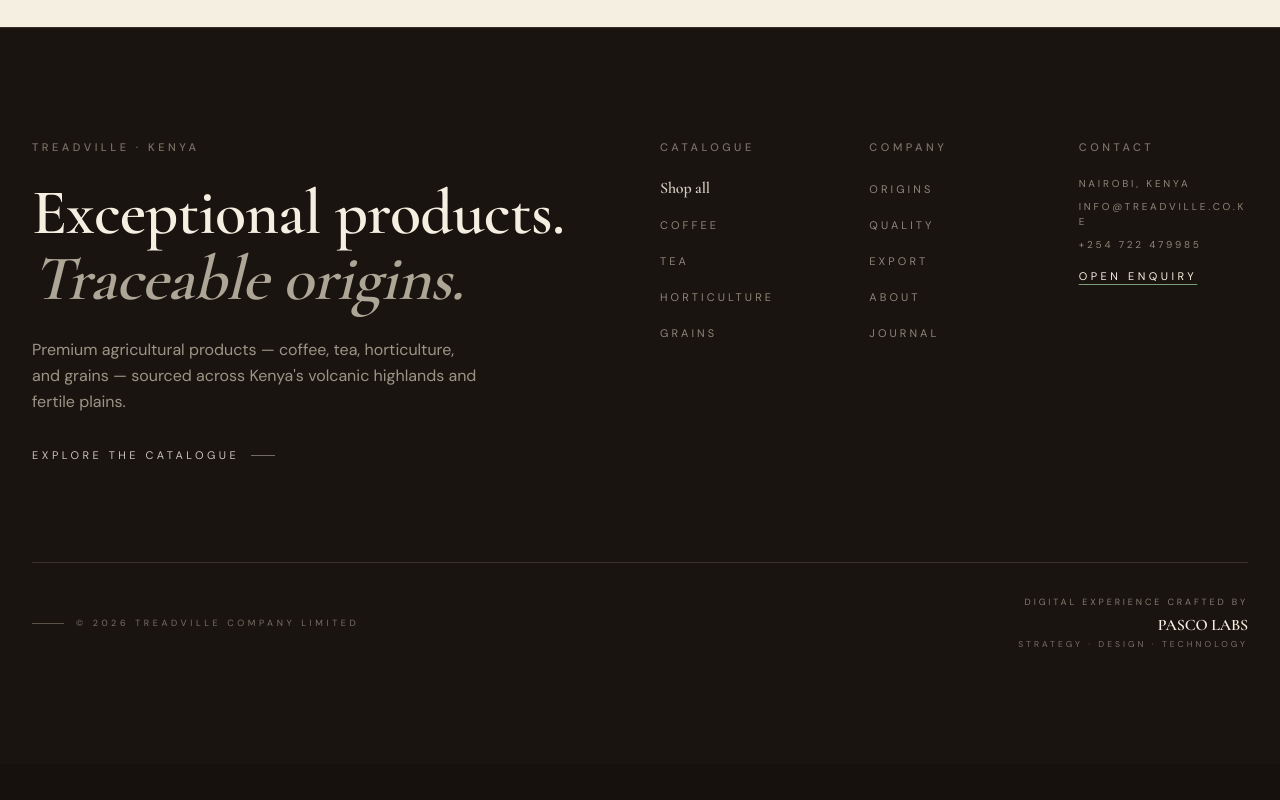
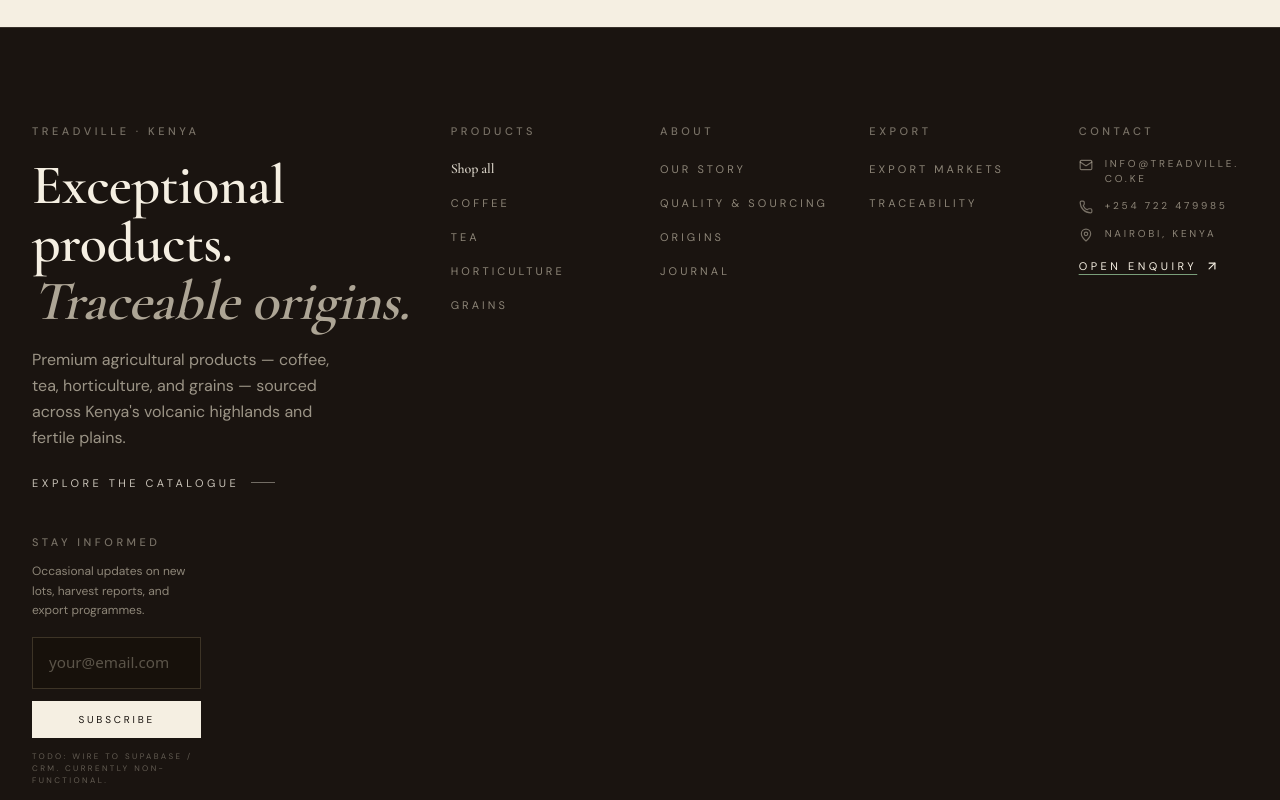
Before and after one commit to pasma2019/Treadville, a Next.js app: page / in a window 1280 px wide. Shown: the part 4640-5440 px from the top of the page. Before the commit the page ends 5404 px from the top, so only its background shows below. Built offline with nearby package versions, Linux system fonts and the light colour scheme; no server answers; the database is empty.

Commit message:
feat: 6-column footer — Brand/Products/About/Export/Contact/Newsletter, verified data only

```diff
--- /dev/null
+++ b/src/components/NewsletterForm.tsx
@@ -0,0 +1,54 @@
+"use client";
+
+import { useState } from "react";
+
+export default function NewsletterForm() {
+  const [submitted, setSubmitted] = useState(false);
+
+  return (
+    <form
+      className="mt-4 flex flex-col gap-3"
+      onSubmit={(e) => {
+        e.preventDefault();
+        setSubmitted(true);
+      }}
+      aria-label="Newsletter signup (prototype — not functional)"
+    >
+      <label htmlFor="footer-email" className="sr-only">
+        Email address
+      </label>
+      {submitted ? (
+        <p
+          className="font-mono text-[10px] uppercase tracking-[0.3em] text-[rgba(212,190,145,0.70)]"
+          role="status"
+        >
+          Thank you — this is a demo.
+        </p>
+      ) : (
+        <>
+          <input
+            id="footer-email"
+            type="email"
+            name="email"
+            placeholder="your@email.com"
+            className="field-dark"
+            autoComplete="email"
+            aria-describedby="footer-newsletter-note"
+          />
+          <button
+            type="submit"
+            className="w-full border border-[var(--ivory)] bg-[var(--ivory)] px-6 py-2.5 font-mono text-[10px] uppercase tracking-[0.28em] text-[var(--soil)] transition-colors hover:bg-transparent hover:text-[var(--ivory)] focus-visible:outline-none focus-visible:ring-2 focus-visible:ring-[rgba(212,190,145,0.50)] focus-visible:ring-offset-2 focus-visible:ring-offset-[#140f07]"
+          >
+            Subscribe
+          </button>
+        </>
+      )}
+      <p
+        id="footer-newsletter-note"
+        className="font-mono text-[8px] uppercase tracking-[0.3em] text-[rgba(236,227,206,0.35)]"
+      >
+        TODO: Wire to Supabase / CRM. Currently non-functional.
+      </p>
+    </form>
+  );
+}
--- a/src/components/SiteFooter.tsx
+++ b/src/components/SiteFooter.tsx
@@ -1,5 +1,7 @@
 import Link from "next/link";
 import Reveal from "@/components/Reveal";
+import NewsletterForm from "@/components/NewsletterForm";
+import { Mail, Phone, MapPin, ArrowUpRight } from "lucide-react";
 
 export default function SiteFooter() {
   const year = new Date().getFullYear();
@@ -7,33 +9,34 @@
   return (
     <footer
       aria-labelledby="footer-heading"
-      className="relative surface-footer px-6 py-20 md:py-28"
+      className="relative surface-footer px-6 py-16 md:py-24"
     >
       <div aria-hidden className="pointer-events-none absolute inset-x-0 top-0 h-px bg-[rgba(236,227,206,0.14)]" />
 
       <div className="mx-auto max-w-[var(--content-wide)]">
-        <Reveal as="div" delay={0} className="grid grid-cols-1 gap-12 md:grid-cols-12 md:gap-10">
-          <div className="md:col-span-6">
+        <Reveal as="div" delay={0} className="grid grid-cols-1 gap-10 md:grid-cols-6 md:gap-8 lg:gap-10">
+          {/* 1. Brand column */}
+          <div className="md:col-span-2 lg:col-span-2">
             <p className="label-on-light" style={{ color: "rgba(236,227,206,0.45)" }}>
               Treadville · Kenya
             </p>
             <h2
               id="footer-heading"
-              className="mt-6 max-w-[18ch] font-display text-3xl leading-[1.04] tracking-[-0.015em] text-[var(--ivory)] md:text-5xl lg:text-[4rem]"
+              className="mt-4 max-w-[18ch] font-display text-2xl leading-[1.04] tracking-[-0.015em] text-[var(--ivory)] md:text-3xl lg:text-[3.5rem]"
             >
               Exceptional products.{" "}
               <span className="italic text-[rgba(236,227,206,0.7)]">
                 Traceable origins.
               </span>
             </h2>
-            <p className="mt-6 max-w-md text-sm leading-relaxed text-[rgba(236,227,206,0.62)] md:text-base">
+            <p className="mt-4 max-w-xs text-sm leading-relaxed text-[rgba(236,227,206,0.62)] md:text-base">
               Premium agricultural products — coffee, tea, horticulture, and
               grains — sourced across Kenya&apos;s volcanic highlands and
               fertile plains.
             </p>
             <Link
               href="/shop"
-              className="group mt-8 inline-flex items-center gap-3 font-mono text-[11px] uppercase tracking-[0.32em] text-[var(--ivory)]/80 transition-colors duration-[var(--dur-fast)] ease-[var(--ease-out)] hover:text-[var(--ivory)]"
+              className="group mt-6 inline-flex items-center gap-3 font-mono text-[11px] uppercase tracking-[0.32em] text-[var(--ivory)]/80 transition-colors duration-[var(--dur-fast)] ease-[var(--ease-out)] hover:text-[var(--ivory)]"
             >
               <span>Explore the catalogue</span>
               <span
@@ -43,16 +46,17 @@
             </Link>
           </div>
 
-          <div className="md:col-span-2">
+          {/* 2. Products column */}
+          <div className="md:col-span-2 lg:col-span-1">
             <p className="label-on-light" style={{ color: "rgba(236,227,206,0.45)" }}>
-              Catalogue
+              Products
             </p>
-            <nav aria-label="Footer catalogue" className="mt-5">
-              <ul className="space-y-3">
+            <nav aria-label="Footer products" className="mt-4">
+              <ul className="space-y-2.5">
                 <li>
                   <Link
                     href="/shop"
-                    className="font-display text-base text-[var(--ivory)]/85 transition-colors hover:text-[var(--ivory)]"
+                    className="font-display text-sm text-[var(--ivory)]/85 transition-colors hover:text-[var(--ivory)]"
                   >
                     Shop all
                   </Link>
@@ -93,18 +97,19 @@
             </nav>
           </div>
 
-          <div className="md:col-span-2">
+          {/* 3. About column */}
+          <div className="md:col-span-2 lg:col-span-1">
             <p className="label-on-light" style={{ color: "rgba(236,227,206,0.45)" }}>
-              Company
+              About
             </p>
-            <nav aria-label="Footer company" className="mt-5">
-              <ul className="space-y-3">
+            <nav aria-label="Footer about" className="mt-4">
+              <ul className="space-y-2.5">
                 <li>
                   <Link
-                    href="/origins"
+                    href="/about"
                     className="font-mono text-[11px] uppercase tracking-[0.28em] text-[rgba(236,227,206,0.55)] transition-colors hover:text-[var(--ivory)]"
                   >
-                    Origins
+                    Our Story
                   </Link>
                 </li>
                 <li>
@@ -112,23 +117,15 @@
                     href="/quality"
                     className="font-mono text-[11px] uppercase tracking-[0.28em] text-[rgba(236,227,206,0.55)] transition-colors hover:text-[var(--ivory)]"
                   >
-                    Quality
+                    Quality & Sourcing
                   </Link>
                 </li>
                 <li>
                   <Link
-                    href="/export"
+                    href="/origins"
                     className="font-mono text-[11px] uppercase tracking-[0.28em] text-[rgba(236,227,206,0.55)] transition-colors hover:text-[var(--ivory)]"
                   >
-                    Export
-                  </Link>
-                </li>
-                <li>
-                  <Link
-                    href="/about"
-                    className="font-mono text-[11px] uppercase tracking-[0.28em] text-[rgba(236,227,206,0.55)] transition-colors hover:text-[var(--ivory)]"
-                  >
-                    About
+                    Origins
                   </Link>
                 </li>
                 <li>
@@ -143,26 +140,85 @@
             </nav>
           </div>
 
-          <div className="min-w-0 md:col-span-2">
+          {/* 4. Export column */}
+          <div className="md:col-span-2 lg:col-span-1">
+            <p className="label-on-light" style={{ color: "rgba(236,227,206,0.45)" }}>
+              Export
+            </p>
+            <nav aria-label="Footer export" className="mt-4">
+              <ul className="space-y-2.5">
+                <li>
+                  <Link
+                    href="/export"
+                    className="font-mono text-[11px] uppercase tracking-[0.28em] text-[rgba(236,227,206,0.55)] transition-colors hover:text-[var(--ivory)]"
+                  >
+                    Export Markets
+                  </Link>
+                </li>
+                <li>
+                  <Link
+                    href="/origins"
+                    className="font-mono text-[11px] uppercase tracking-[0.28em] text-[rgba(236,227,206,0.55)] transition-colors hover:text-[var(--ivory)]"
+                  >
+                    Traceability
+                  </Link>
+                </li>
+              </ul>
+            </nav>
+          </div>
+
+          {/* 5. Contact column */}
+          <div className="min-w-0 md:col-span-2 lg:col-span-1">
             <p className="label-on-light" style={{ color: "rgba(236,227,206,0.45)" }}>
               Contact
             </p>
-            <ul className="mt-5 space-y-2 font-mono text-[10px] uppercase tracking-[0.28em] text-[rgba(236,227,206,0.55)] [overflow-wrap:anywhere]">
-              <li>Nairobi, Kenya</li>
-              <li>info@treadville.co.ke</li>
-              <li>+254 722 479985</li>
+            <ul className="mt-4 space-y-3 font-mono text-[10px] uppercase tracking-[0.28em] text-[rgba(236,227,206,0.55)] [overflow-wrap:anywhere]">
+              <li className="flex items-start gap-3">
+                <Mail className="mt-0.5 shrink-0 h-3.5 w-3.5 text-[rgba(236,227,206,0.45)]" aria-hidden />
+                <a
+                  href="mailto:info@treadville.co.ke"
+                  className="transition-colors hover:text-[var(--ivory)]"
+                >
+                  info@treadville.co.ke
+                </a>
+              </li>
+              <li className="flex items-start gap-3">
+                <Phone className="mt-0.5 shrink-0 h-3.5 w-3.5 text-[rgba(236,227,206,0.45)]" aria-hidden />
+                <a
+                  href="tel:+254722479985"
+                  className="transition-colors hover:text-[var(--ivory)]"
+                >
+                  +254 722 479985
+                </a>
+              </li>
+              <li className="flex items-start gap-3">
+                <MapPin className="mt-0.5 shrink-0 h-3.5 w-3.5 text-[rgba(236,227,206,0.45)]" aria-hidden />
+                <span>Nairobi, Kenya</span>
+              </li>
             </ul>
             <Link
               href="/contact"
-              className="mt-4 inline-block font-mono text-[11px] uppercase tracking-[0.32em] text-[var(--ivory)] underline decoration-[var(--accent)] underline-offset-4 transition-colors hover:text-[var(--accent)]"
+              className="mt-4 inline-flex items-center gap-2 font-mono text-[11px] uppercase tracking-[0.32em] text-[var(--ivory)] underline decoration-[var(--accent)] underline-offset-4 transition-colors hover:text-[var(--accent)]"
             >
-              Open enquiry
+              <span>Open enquiry</span>
+              <ArrowUpRight className="h-3.5 w-3.5" aria-hidden />
             </Link>
+          </div>
+
+          {/* 6. Newsletter signup column */}
+          <div className="md:col-span-2 lg:col-span-1">
+            <p className="label-on-light" style={{ color: "rgba(236,227,206,0.45)" }}>
+              Stay Informed
+            </p>
+            <p className="mt-3 max-w-xs text-xs leading-relaxed text-[rgba(236,227,206,0.55)]">
+              Occasional updates on new lots, harvest reports, and export programmes.
+            </p>
+            <NewsletterForm />
           </div>
         </Reveal>
 
         {/* Pasco Labs signature — subtle premium credit */}
-        <Reveal as="div" delay={1} className="mt-16 grid grid-cols-1 gap-6 border-t border-[rgba(236,227,206,0.14)] pt-8 md:mt-24 md:grid-cols-12 md:items-center md:gap-10">
+        <Reveal as="div" delay={1} className="mt-12 grid grid-cols-1 gap-6 border-t border-[rgba(236,227,206,0.14)] pt-8 md:mt-16 md:grid-cols-12 md:items-center md:gap-10">
           <div className="md:col-span-7">
             <p className="font-mono text-[9px] uppercase tracking-[0.4em] text-[rgba(236,227,206,0.45)]">
               <span aria-hidden className="mr-3 inline-block h-px w-8 align-middle bg-[rgba(236,227,206,0.30)]" />
```
